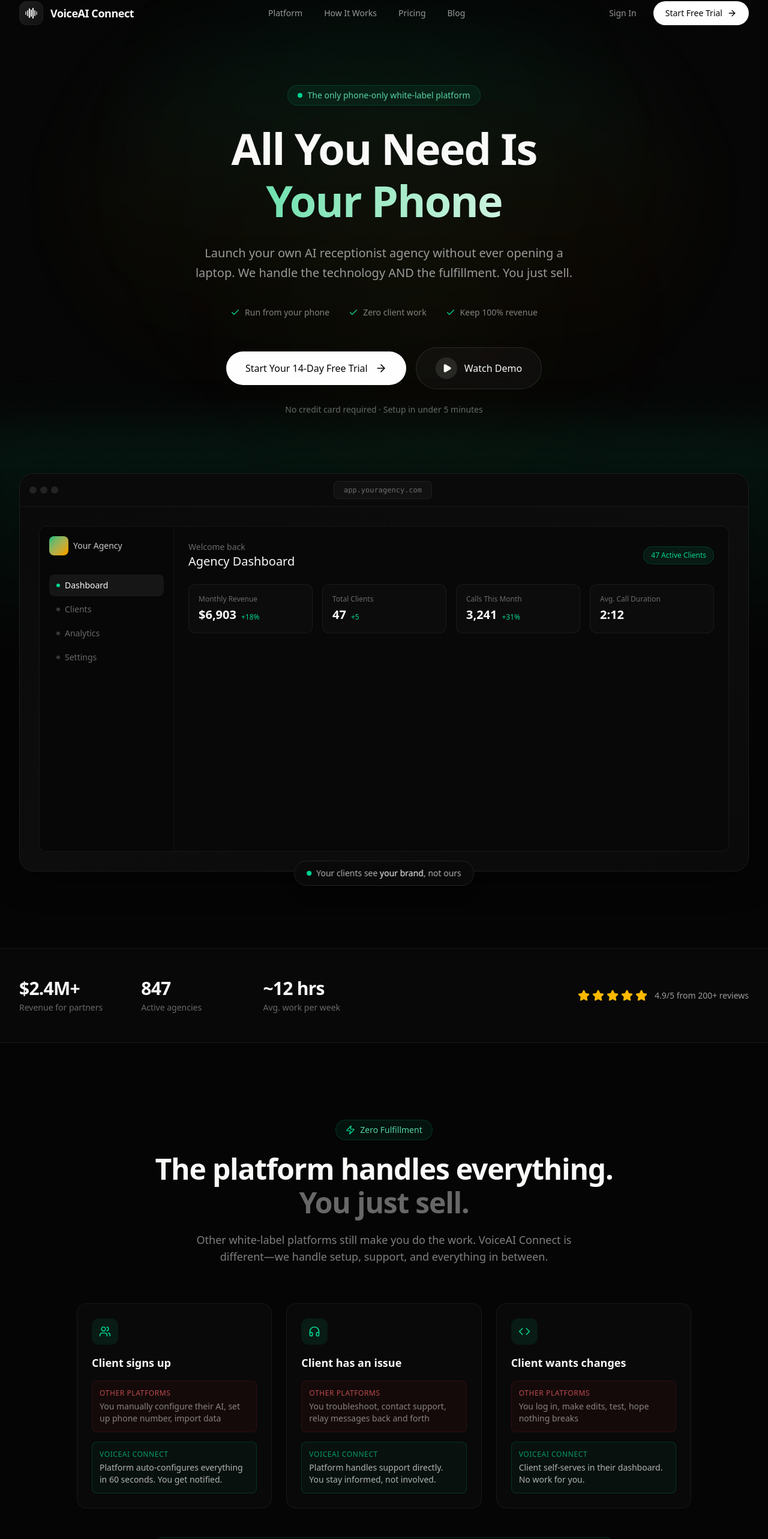
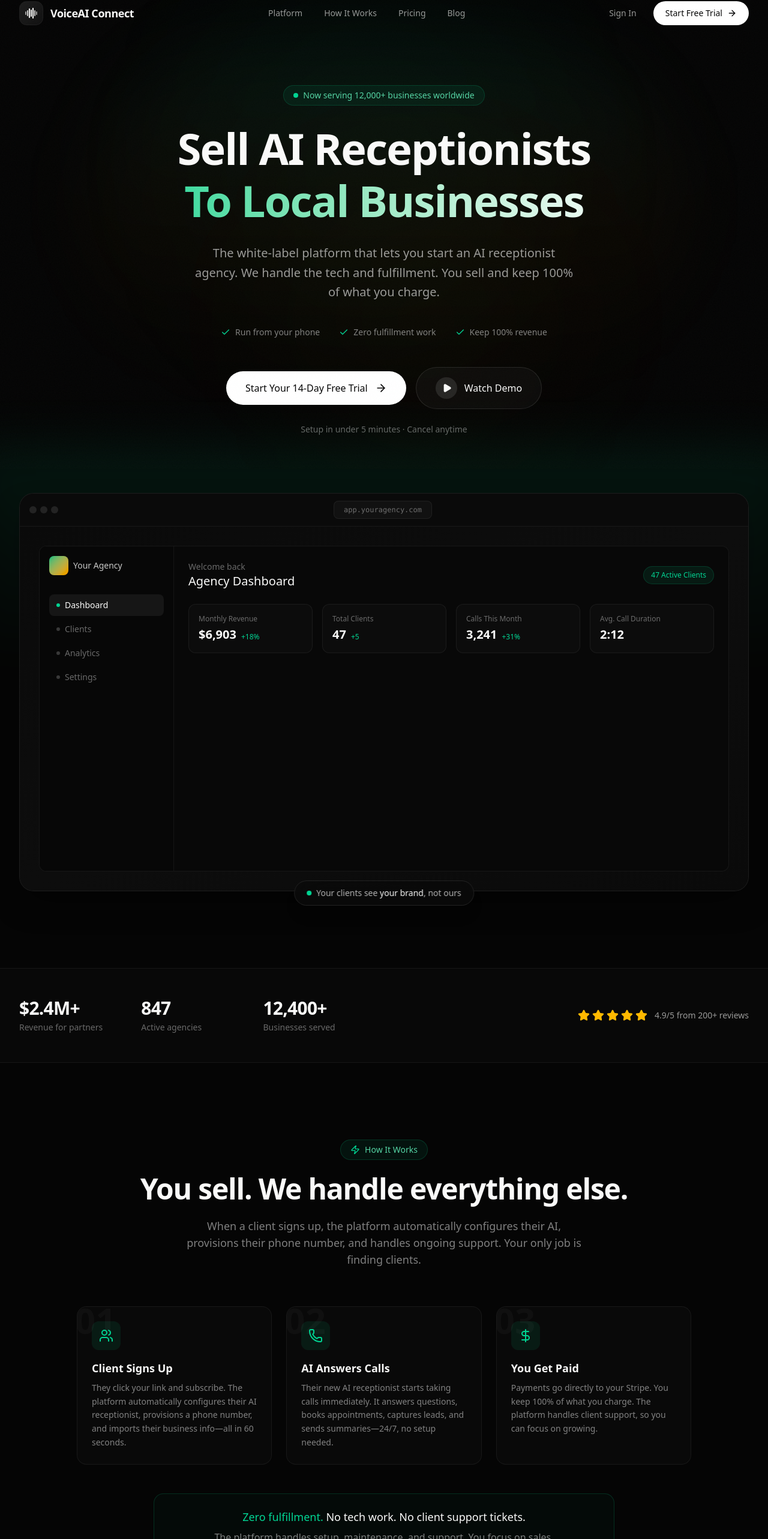
Before and after one commit to gibsonthompson/voiceai-connect, a Next.js app: page / in a window 1280 px wide. Shown: the part 18-2584 px from the top of the page at 60% size. Built offline with nearby package versions, Linux system fonts and the light colour scheme.

Commit message:
Update homepage: new headline, blog links, remove competitor focus

```diff
--- a/app/page.tsx
+++ b/app/page.tsx
@@ -6,7 +6,7 @@
   Phone, ArrowRight, Check, Play, Star, Zap, Shield, Clock, Users,
   DollarSign, ChevronRight, MessageSquare, FileText, Mic, Globe,
   Smartphone, BarChart3, Calendar, Bell, Headphones, Code, Mail,
-  Building2, Sparkles, Menu, X, Laptop, Coffee, Palmtree
+  Building2, Sparkles, Menu, X, Coffee, Palmtree
 } from 'lucide-react';
 import { useState, useEffect } from 'react';
 
@@ -153,27 +153,27 @@
                 <span className="animate-ping absolute inline-flex h-full w-full rounded-full bg-emerald-400 opacity-75"></span>
                 <span className="relative inline-flex rounded-full h-2 w-2 bg-emerald-400"></span>
               </span>
-              <span className="text-emerald-300/90">The only phone-only white-label platform</span>
+              <span className="text-emerald-300/90">Now serving 12,000+ businesses worldwide</span>
             </div>
 
             {/* Headline */}
             <h1 className="text-4xl sm:text-5xl md:text-6xl lg:text-7xl font-semibold tracking-tight leading-[1.1]">
-              <span className="block">All You Need Is</span>
+              <span className="block">Sell AI Receptionists</span>
               <span className="block mt-1 sm:mt-2 bg-gradient-to-r from-emerald-400 to-white bg-clip-text text-transparent">
-                Your Phone
+                To Local Businesses
               </span>
             </h1>
 
             <p className="mt-6 sm:mt-8 text-lg sm:text-xl text-[#fafaf9]/60 max-w-2xl mx-auto leading-relaxed px-4">
-              Launch your own AI receptionist agency without ever opening a laptop.
-              We handle the technology AND the fulfillment. You just sell.
+              The white-label platform that lets you start an AI receptionist agency.
+              We handle the tech and fulfillment. You sell and keep 100% of what you charge.
             </p>
 
             {/* Value props row */}
             <div className="mt-8 sm:mt-10 flex flex-wrap items-center justify-center gap-x-6 sm:gap-x-8 gap-y-3 text-sm text-[#fafaf9]/50">
               {[
                 'Run from your phone',
-                'Zero client work',
+                'Zero fulfillment work',
                 'Keep 100% revenue'
               ].map((item) => (
                 <span key={item} className="flex items-center gap-2">
@@ -201,7 +201,7 @@
             </div>
 
             <p className="mt-5 sm:mt-6 text-sm text-[#fafaf9]/40">
-              No credit card required · Setup in under 5 minutes
+              Setup in under 5 minutes · Cancel anytime
             </p>
           </div>
 
@@ -304,7 +304,7 @@
               {[
                 { value: '$2.4M+', label: 'Revenue for partners' },
                 { value: '847', label: 'Active agencies' },
-                { value: '~12 hrs', label: 'Avg. work per week' },
+                { value: '12,400+', label: 'Businesses served' },
               ].map((stat) => (
                 <div key={stat.label} className="text-center lg:text-left">
                   <p className="text-2xl sm:text-3xl font-semibold tracking-tight">{stat.value}</p>
@@ -322,61 +322,55 @@
         </div>
       </section>
 
-      {/* Zero Fulfillment Section - NEW */}
+      {/* How It Works - Simplified */}
       <section className="py-20 sm:py-24 lg:py-32">
         <div className="mx-auto max-w-7xl px-4 sm:px-6 lg:px-8">
           <div className="text-center mb-12 sm:mb-16">
             <div className="inline-flex items-center gap-2 rounded-full border border-emerald-500/20 bg-emerald-500/[0.08] px-4 py-1.5 text-sm mb-4 sm:mb-6">
               <Zap className="h-4 w-4 text-emerald-400" />
-              <span className="text-emerald-300/90">Zero Fulfillment</span>
+              <span className="text-emerald-300/90">How It Works</span>
             </div>
             <h2 className="text-3xl sm:text-4xl lg:text-5xl font-semibold tracking-tight">
-              The platform handles everything.
-              <span className="block mt-1 sm:mt-2 text-[#fafaf9]/40">You just sell.</span>
+              You sell. We handle everything else.
             </h2>
             <p className="mt-4 sm:mt-6 text-base sm:text-lg text-[#fafaf9]/50 max-w-2xl mx-auto">
-              Other white-label platforms still make you do the work.
-              VoiceAI Connect is different—we handle setup, support, and everything in between.
+              When a client signs up, the platform automatically configures their AI,
+              provisions their phone number, and handles ongoing support. Your only job is finding clients.
             </p>
           </div>
 
-          {/* Three column comparison */}
+          {/* Three column - what happens */}
           <div className="grid md:grid-cols-3 gap-6 max-w-5xl mx-auto">
             {[
               {
-                trigger: 'Client signs up',
-                other: 'You manually configure their AI, set up phone number, import data',
-                voiceai: 'Platform auto-configures everything in 60 seconds. You get notified.',
+                step: '01',
+                title: 'Client Signs Up',
+                description: 'They click your link and subscribe. The platform automatically configures their AI receptionist, provisions a phone number, and imports their business info—all in 60 seconds.',
                 icon: Users,
               },
               {
-                trigger: 'Client has an issue',
-                other: 'You troubleshoot, contact support, relay messages back and forth',
-                voiceai: 'Platform handles support directly. You stay informed, not involved.',
-                icon: Headphones,
+                step: '02',
+                title: 'AI Answers Calls',
+                description: 'Their new AI receptionist starts taking calls immediately. It answers questions, books appointments, captures leads, and sends summaries—24/7, no setup needed.',
+                icon: Phone,
               },
               {
-                trigger: 'Client wants changes',
-                other: 'You log in, make edits, test, hope nothing breaks',
-                voiceai: 'Client self-serves in their dashboard. No work for you.',
-                icon: Code,
+                step: '03',
+                title: 'You Get Paid',
+                description: 'Payments go directly to your Stripe. You keep 100% of what you charge. The platform handles client support, so you can focus on growing.',
+                icon: DollarSign,
               },
             ].map((item) => (
-              <div key={item.trigger} className="relative rounded-2xl border border-white/[0.06] bg-white/[0.02] p-6 overflow-hidden">
-                <div className="flex h-11 w-11 items-center justify-center rounded-xl bg-emerald-500/10 mb-4">
-                  <item.icon className="h-5 w-5 text-emerald-400" />
+              <div key={item.step} className="relative rounded-2xl border border-white/[0.06] bg-white/[0.02] p-6 overflow-hidden">
+                <div className="text-6xl font-bold text-white/[0.03] absolute -top-2 -left-1 select-none">
+                  {item.step}
                 </div>
-                <h3 className="font-semibold text-lg mb-4">{item.trigger}</h3>
-
-                <div className="space-y-4">
-                  <div className="p-3 rounded-lg bg-red-500/[0.05] border border-red-500/10">
-                    <p className="text-xs text-red-400/70 uppercase tracking-wider mb-1">Other Platforms</p>
-                    <p className="text-sm text-[#fafaf9]/50">{item.other}</p>
+                <div className="relative">
+                  <div className="flex h-12 w-12 items-center justify-center rounded-xl bg-emerald-500/10 mb-4">
+                    <item.icon className="h-6 w-6 text-emerald-400" />
                   </div>
-                  <div className="p-3 rounded-lg bg-emerald-500/[0.05] border border-emerald-500/20">
-                    <p className="text-xs text-emerald-400/70 uppercase tracking-wider mb-1">VoiceAI Connect</p>
-                    <p className="text-sm text-[#fafaf9]/70">{item.voiceai}</p>
-                  </div>
+                  <h3 className="font-semibold text-lg mb-2">{item.title}</h3>
+                  <p className="text-sm text-[#fafaf9]/50 leading-relaxed">{item.description}</p>
                 </div>
               </div>
             ))}
@@ -386,33 +380,32 @@
           <div className="mt-12 max-w-3xl mx-auto">
             <div className="p-6 rounded-2xl border border-emerald-500/20 bg-emerald-500/[0.03] text-center">
               <p className="text-lg font-medium">
-                <span className="text-emerald-400">Your only job:</span> Find clients and collect payments.
+                <span className="text-emerald-400">Zero fulfillment.</span> No tech work. No client support tickets.
               </p>
               <p className="mt-2 text-[#fafaf9]/50">
-                No technical work. No client support. No ongoing fulfillment.
+                The platform handles setup, maintenance, and support. You focus on sales.
               </p>
             </div>
           </div>
         </div>
       </section>
 
-      {/* Phone-Only Section - NEW */}
+      {/* Phone-Only Section */}
       <section className="py-20 sm:py-24 lg:py-32 border-t border-white/[0.06] bg-gradient-to-b from-white/[0.01] to-transparent">
         <div className="mx-auto max-w-7xl px-4 sm:px-6 lg:px-8">
           <div className="grid lg:grid-cols-2 gap-12 lg:gap-20 items-center">
             <div>
               <div className="inline-flex items-center gap-2 rounded-full border border-amber-500/20 bg-amber-500/[0.08] px-4 py-1.5 text-sm mb-4 sm:mb-6">
                 <Smartphone className="h-4 w-4 text-amber-400" />
-                <span className="text-amber-300/90">Phone-Only Business</span>
+                <span className="text-amber-300/90">Phone-First Platform</span>
               </div>
               <h2 className="text-3xl sm:text-4xl lg:text-5xl font-semibold tracking-tight leading-tight">
-                No laptop required.
-                <span className="block text-[#fafaf9]/40">Seriously.</span>
+                Manage everything
+                <span className="block text-[#fafaf9]/40">from your phone.</span>
               </h2>
               <p className="mt-4 sm:mt-6 text-base sm:text-lg text-[#fafaf9]/50 leading-relaxed">
-                Every competitor says &ldquo;no code.&rdquo; But they still expect you to sit at a computer.
-                VoiceAI Connect is built phone-first—check clients, track revenue, and manage
-                your entire agency from anywhere.
+                VoiceAI Connect is built phone-first. Check on clients, track revenue,
+                and manage your entire agency from anywhere. No laptop required.
               </p>
 
               <div className="mt-8 sm:mt-10 space-y-4">
@@ -426,7 +419,7 @@
                   {
                     time: 'Afternoon',
                     icon: Palmtree,
-                    activity: 'Reply to a lead on Instagram while at the beach.',
+                    activity: 'Reply to a lead on Instagram while out. Close the deal.',
                   },
                   {
                     time: 'Evening',
@@ -662,14 +655,14 @@
               </h2>
               <p className="mt-4 sm:mt-6 text-base sm:text-lg text-[#fafaf9]/50 leading-relaxed">
                 Beyond just reselling — get a complete business platform.
-                Marketing site, client management, payments, and support. All white-labeled and phone-accessible.
+                Marketing site, client management, payments, and support. All white-labeled.
               </p>
 
               <div className="mt-8 sm:mt-10 space-y-4">
                 {[
                   {
                     title: 'Phone-Native Dashboard',
-                    description: 'Not just "mobile responsive" — built from the ground up for phones. Manage everything on the go.',
+                    description: 'Built for phones from the ground up. Manage everything on the go.',
                     badge: null,
                   },
                   {
@@ -812,7 +805,7 @@
                 They need 24/7 coverage but can&apos;t afford a receptionist.
               </p>
               <p className="mt-4 text-base sm:text-lg text-[#fafaf9]/50 leading-relaxed">
-                You sell them the solution from your phone. We power it invisibly. They pay you $99-299/month
+                You sell them the solution. We power it invisibly. They pay you $99-299/month
                 and never miss another opportunity.
               </p>
 
@@ -834,19 +827,19 @@
         </div>
       </section>
 
-      {/* How It Works */}
+      {/* Launch Steps */}
       <section id="how-it-works" className="py-20 sm:py-24 lg:py-32 border-t border-white/[0.06] bg-gradient-to-b from-white/[0.01] to-transparent">
         <div className="mx-auto max-w-7xl px-4 sm:px-6 lg:px-8">
           <div className="text-center mb-12 sm:mb-16">
             <div className="inline-flex items-center gap-2 rounded-full border border-amber-500/20 bg-amber-500/[0.08] px-4 py-1.5 text-sm mb-4 sm:mb-6">
               <Zap className="h-4 w-4 text-amber-400" />
-              <span className="text-amber-300/90">Simple Process</span>
+              <span className="text-amber-300/90">Get Started</span>
             </div>
             <h2 className="text-3xl sm:text-4xl lg:text-5xl font-semibold tracking-tight">
               Launch in under 24 hours
             </h2>
             <p className="mt-4 text-base sm:text-lg text-[#fafaf9]/50 max-w-2xl mx-auto">
-              Do it all from your phone. If you can use Instagram, you can run an AI agency.
+              From signup to your first client—all from your phone.
             </p>
           </div>
 
@@ -1038,13 +1031,13 @@
             </div>
 
             <p className="text-center mt-8 text-sm text-[#fafaf9]/40">
-              All plans include 14-day free trial. No credit card required to start.
+              All plans include 14-day free trial. Cancel anytime.
             </p>
           </div>
         </div>
       </section>
 
-      {/* Testimonial */}
+      {/* Testimonial - Original */}
       <section className="py-20 sm:py-24 lg:py-32 border-t border-white/[0.06] bg-gradient-to-b from-white/[0.01] to-transparent">
         <div className="mx-auto max-w-4xl px-4 sm:px-6 lg:px-8 text-center">
           <div className="flex justify-center gap-1 mb-6 sm:mb-8">
@@ -1053,20 +1046,103 @@
             ))}
           </div>
           <blockquote className="text-xl sm:text-2xl lg:text-3xl font-medium leading-relaxed">
-            &ldquo;I manage my entire agency from my iPhone. Signed 23 clients in 3 months
-            without ever opening my laptop. VoiceAI Connect handles everything—I just
-            share my link and collect payments.&rdquo;
+            &ldquo;I didn&apos;t want to spend 6 months building my own AI platform from scratch.
+            VoiceAI Connect let me launch CallBird in a weekend. Signed my first paying client
+            within 11 days—that one client covered my entire monthly cost. Saved so much time
+            and tech headaches.&rdquo;
           </blockquote>
           <div className="mt-6 sm:mt-8">
-            <p className="font-semibold text-lg">Marcus Chen</p>
-            <p className="text-sm text-[#fafaf9]/50 mt-1">Founder, RingLeader AI</p>
-            <p className="text-sm text-emerald-400 mt-1">23 clients • 100% phone-managed • $3,200/mo profit</p>
+            <p className="font-semibold text-lg">Jonathan Rowe</p>
+            <p className="text-sm text-[#fafaf9]/50 mt-1">Founder, CallBird AI</p>
+            <p className="text-sm text-emerald-400 mt-1">First client in 11 days • Profitable from month 1</p>
+          </div>
+        </div>
+      </section>
+
+      {/* From the Blog - NEW */}
+      <section className="py-20 sm:py-24 lg:py-32 border-t border-white/[0.06]">
+        <div className="mx-auto max-w-7xl px-4 sm:px-6 lg:px-8">
+          <div className="flex items-center justify-between mb-10 sm:mb-12">
+            <div>
+              <h2 className="text-2xl sm:text-3xl font-semibold tracking-tight">
+                From the Blog
+              </h2>
+              <p className="mt-2 text-[#fafaf9]/50">
+                Guides and insights for building your AI receptionist agency.
+              </p>
+            </div>
+            <Link
+              href="/blog"
+              className="hidden sm:inline-flex items-center gap-2 text-sm text-emerald-400 hover:text-emerald-300 transition-colors"
+            >
+              View all posts
+              <ArrowRight className="h-4 w-4" />
+            </Link>
+          </div>
+
+          <div className="grid sm:grid-cols-2 lg:grid-cols-3 gap-6">
+            {[
+              {
+                slug: 'how-much-do-ai-receptionist-agencies-make',
+                title: 'How Much Do AI Receptionist Agencies Make? Real Numbers',
+                excerpt: 'Realistic income breakdown: $3,000-$15,000/month within 12 months. See month-by-month progression and profit margins.',
+                category: 'Guide',
+                readTime: '12 min',
+              },
+              {
+                slug: 'ai-receptionist-agency-vs-smma',
+                title: 'AI Receptionist Agency vs SMMA: Which Model Wins?',
+                excerpt: '80-96% margins vs 20-40%. Compare time requirements, competition, and which business model suits you.',
+                category: 'Guide',
+                readTime: '14 min',
+              },
+              {
+                slug: 'how-to-start-ai-receptionist-agency',
+                title: 'How to Start an AI Receptionist Agency in 2026',
+                excerpt: 'Complete guide from finding your first clients to scaling to $50k/month recurring revenue.',
+                category: 'Guide',
+                readTime: '12 min',
+              },
+            ].map((post) => (
+              <Link
+                key={post.slug}
+                href={`/blog/${post.slug}`}
+                className="group relative block rounded-2xl border border-white/[0.06] bg-white/[0.02] p-6 transition-all hover:border-white/[0.12] hover:bg-white/[0.04]"
+              >
+                <div className="flex items-center gap-3 mb-4">
+                  <span className="px-2.5 py-1 rounded-full bg-emerald-500/10 border border-emerald-500/20 text-emerald-400 text-xs font-medium">
+                    {post.category}
+                  </span>
+                  <span className="text-xs text-[#fafaf9]/40">{post.readTime}</span>
+                </div>
+                <h3 className="text-lg font-semibold group-hover:text-emerald-400 transition-colors line-clamp-2 mb-2">
+                  {post.title}
+                </h3>
+                <p className="text-sm text-[#fafaf9]/50 line-clamp-2">
+                  {post.excerpt}
+                </p>
+                <div className="mt-4 flex items-center gap-1 text-sm text-emerald-400 opacity-0 group-hover:opacity-100 transition-opacity">
+                  Read more
+                  <ArrowRight className="h-4 w-4" />
+                </div>
+              </Link>
+            ))}
+          </div>
+
+          <div className="mt-8 text-center sm:hidden">
+            <Link
+              href="/blog"
+              className="inline-flex items-center gap-2 text-sm text-emerald-400"
+            >
+              View all posts
+              <ArrowRight className="h-4 w-4" />
+            </Link>
           </div>
         </div>
       </section>
 
       {/* FAQ */}
-      <section id="faq" className="py-20 sm:py-24 lg:py-32 border-t border-white/[0.06]">
+      <section id="faq" className="py-20 sm:py-24 lg:py-32 border-t border-white/[0.06] bg-gradient-to-b from-white/[0.01] to-transparent">
         <div className="mx-auto max-w-3xl px-4 sm:px-6 lg:px-8">
           <div className="text-center mb-12 sm:mb-16">
             <h2 className="text-3xl sm:text-4xl font-semibold tracking-tight">
@@ -1077,8 +1153,8 @@
           <div className="space-y-4">
             {[
               {
-                q: 'Can I really run this entirely from my phone?',
-                a: 'Yes, 100%. Our dashboard is built phone-first, not just "mobile responsive." Sign up clients, track revenue, manage settings—all from your phone. Many of our most successful agencies have never opened a laptop to manage their business.',
+                q: 'Can I really run this from my phone?',
+                a: 'Yes. Our dashboard is built phone-first. Sign up clients, track revenue, manage settings—all from your phone. Many of our most successful agencies have never used a laptop to manage their business.',
               },
               {
                 q: 'What do I actually have to do?',
@@ -1135,13 +1211,13 @@
 
             <div className="relative">
               <h2 className="text-3xl sm:text-4xl lg:text-5xl font-semibold tracking-tight">
-                Ready to launch your
+                Ready to start your
                 <span className="block mt-1 sm:mt-2 bg-gradient-to-r from-emerald-400 to-white bg-clip-text text-transparent">
-                  AI voice agency?
+                  AI receptionist agency?
                 </span>
               </h2>
               <p className="mt-4 sm:mt-6 text-lg sm:text-xl text-[#fafaf9]/50">
-                All you need is your phone. Start today.
+                Join 800+ agencies already building recurring revenue with VoiceAI Connect.
               </p>
 
               <div className="mt-8 sm:mt-10">
@@ -1155,7 +1231,7 @@
               </div>
 
               <p className="mt-5 sm:mt-6 text-sm text-[#fafaf9]/40">
-                14-day free trial · No credit card required · Cancel anytime
+                14-day free trial · Cancel anytime
               </p>
             </div>
           </div>
```
